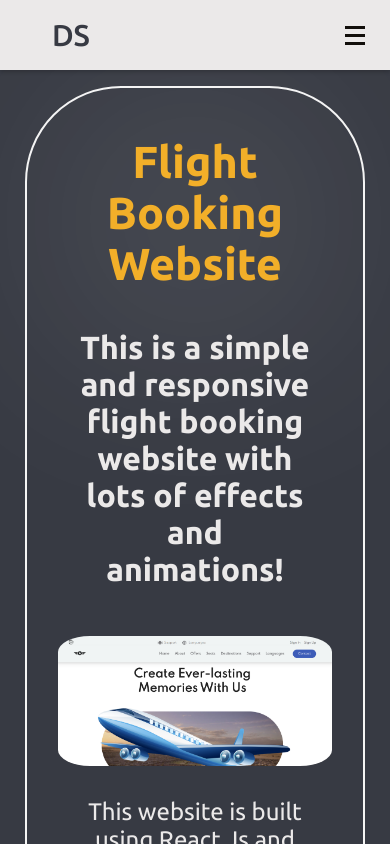
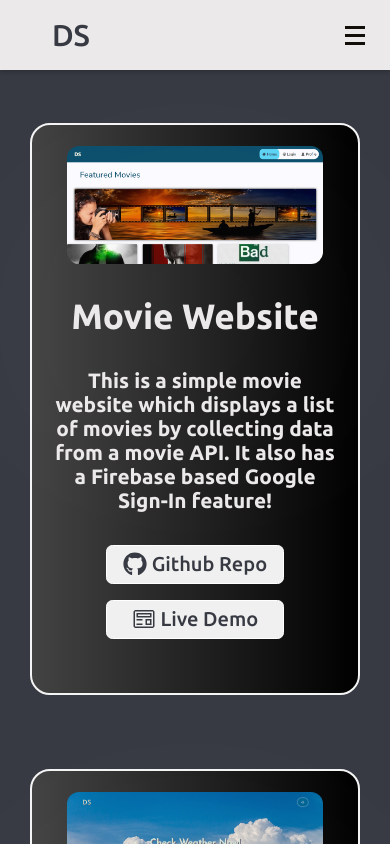
Before and after one commit to devashishsoni98/my-portfolio, a React (Create React App) app: page /projects in a window 390 px wide. Shown: the top 844 px of the page. Built offline with nearby package versions, Linux system fonts and the light colour scheme.

Commit message:
projects layout change and css changes

```diff
--- a/package.json
+++ b/package.json
@@ -14,6 +14,7 @@
     "framer-motion": "^10.16.1",
     "react": "^18.2.0",
     "react-bootstrap": "^2.8.0",
+    "react-card-slider-component": "^1.0.9",
     "react-dom": "^18.2.0",
     "react-headroom": "^3.2.1",
     "react-icons": "^4.10.1",
@@ -21,7 +22,10 @@
     "react-router-dom": "^6.15.0",
     "react-scripts": "5.0.1",
     "react-simple-typewriter": "^5.0.1",
+    "react-slick": "^0.29.0",
+    "slick-carousel": "^1.8.1",
     "styled-components": "^6.0.7",
+    "swiper": "^10.2.0",
     "web-vitals": "^2.1.4"
   },
   "scripts": {
--- a/src/App.js
+++ b/src/App.js
@@ -9,11 +9,13 @@ import Home from "./components/Home/Home";
 import MiniFunctions from "./components/MiniFunctions/minifunctions";
 import Projects from "./components/Projects/projects";
 import GoTop from "./components/Props/GoTop";
+import ScrollToTop from "./components/ScrollToTop";
 
 function App() {
   return (
     <div className="App">
       <BrowserRouter>
+      <ScrollToTop />
         <NavBar />
         <GoTop/>
         <Routes>
--- a/src/components/Contact/ContactForm.css
+++ b/src/components/Contact/ContactForm.css
@@ -58,9 +58,11 @@
   left: -13px;
 }
 
+.z{
+  z-index: 1;
+}
 form {
   padding: 2.3rem 2.2rem;
-  z-index: 1;
   overflow: hidden;
   position: relative;
 }
--- a/src/components/Contact/contact.jsx
+++ b/src/components/Contact/contact.jsx
@@ -76,7 +76,7 @@ const Contact = () => {
             <span className="circle one"></span>
             <span className="circle two"></span>
 
-            <form ref={form} onSubmit={sendEmail}>
+            <form ref={form} onSubmit={sendEmail} className="z">
               <h3 className="title">Contact Me</h3>
               <div className="input-containeer">
                 <input
--- a/src/components/MiniFunctions/second.jsx
+++ b/src/components/MiniFunctions/second.jsx
@@ -5,9 +5,7 @@ function SecondComp() {
   const [name, setName] = useState("SpiderMan");
 
   function changeHeroFun() {
-    console.log("Check test");
-
-    setName("ShaktiMaan");
+    setName(name === "SpiderMan" ? "ShaktiMaan" : "SpiderMan");
   }
 
   return (
@@ -57,6 +55,7 @@ function SecondComp() {
         <br></br>
         <div style={{ paddingBottom: "2rem" }}>
           <button
+          className="change-btn"
             style={{
               display: "block",
               marginLeft: "auto",
--- a/src/components/Projects/ProjectItem.jsx
+++ b/src/components/Projects/ProjectItem.jsx
@@ -5,63 +5,64 @@ import { VscPreview } from "react-icons/vsc";
 import { motion, useAnimation } from "framer-motion";
 import { useInView } from "react-intersection-observer";
 
-const ProjectItem = ({ project }) => {
-  const {ref, inView} = useInView({
-    threshold: 0.3
+const ProjectItem = ({ project, index, projectData }) => {
+  const { ref, inView } = useInView({
+    threshold: 0.3,
   });
   const animation = useAnimation();
 
-
   useEffect(() => {
-    if(inView){
+    if (inView) {
       animation.start({
-        opacity: 1, scale:1,
+        opacity: 1,
+        scale: 1,
         transition: {
-          duration: .25
-        }
+          duration: 0.25,
+        },
       });
     }
-    if (!inView){
-      animation.start({opacity: 0, scale: .9})
+    if (!inView) {
+      animation.start({ opacity: 0, scale: 0.6 });
     }
   }, [inView]);
 
+  const lastIndexOfArray = projectData.length - 1;
+  console.log(lastIndexOfArray);
+
   return (
     <section>
-      <motion.div ref={ref}
-      animate={animation}
-      className="p-div">
-        <h1>
-          <span className="def-col">{project.title}</span>
-        </h1>
-        <h2>{project.description}</h2>
+      <motion.div ref={ref} animate={animation} className="p-div">
         <img
           className="p-img"
           src={project.image}
           alt={`${project.title}-img`}
         />
+        <h1>{project.title}</h1>
+        <h2>{project.description}</h2>
         <p>
-          {project.details}
-          <br />
-          <br />
           <div className="b-div">
+            {project.githubLink && (
               <button>
                 <Link
                   className="git-link"
                   to={project.githubLink}
-                target="_blank"
+                  target={index <= lastIndexOfArray - 1 ? "_blank" : undefined}
                 >
                   <FaGithub className="iicon" />
                   Github Repo
                 </Link>
               </button>
+            )}
             <button>
-              <Link className="git-link" to={project.liveLink} target="_blank">
+              <Link
+                className="git-link"
+                to={project.liveLink}
+                target={index <= lastIndexOfArray - 1 ? "_blank" : undefined}
+              >
                 <VscPreview className="iicon" />
                 Live Demo
               </Link>
             </button>
-            <br />
             <br />
           </div>
         </p>
--- a/src/components/Projects/projectData.jsx
+++ b/src/components/Projects/projectData.jsx
@@ -1,14 +1,13 @@
 const projectData = [
   {
-    title: "Flight Booking Website",
+    title: "Movie Website",
     description:
-      "This is a simple and responsive flight booking website with lots of effects and animations!",
-    image: "flight.png",
+      "This is a simple movie website which displays a list of movies by collecting data from a movie API. It also has a Firebase based Google Sign-In feature!",
+    image: "moviebazaar.png",
     details:
-      "This website is built using React Js and SCSS. It consists of multiple pages with different hover effects, transitions and inputs.",
-    githubLink: "https://github.com/devashishsoni98/flight-booking-website",
-    liveLink: "https://ds-flight-app.netlify.app/",
-    liveText: "Flight Website",
+      "This website is built using React JS and CSS. I have used multiple MUI Components to make this website.",
+    githubLink: "https://github.com/devashishsoni98/moviebazaar",
+    liveLink: "https://ds-movie-app.netlify.app/",
   },
   {
     title: "Weather checking Website",
@@ -19,18 +18,16 @@ const projectData = [
       "This website is built using React Js and it collects data from the OpenWeatherMap API. It displays various information about the weather like temprature, humidity, what the area feels like and weather. It also have a toggle button which can be used to switch to a dark theme.",
     githubLink: "https://github.com/devashishsoni98/weatherApp",
     liveLink: "https://ds-weather-app.netlify.app/",
-    liveText: "Weather Website",
   },
   {
-    title: "Movie Website",
+    title: "Flight Booking Website",
     description:
-      "This is a simple movie website which displays a list of movies by collecting data from a movie API. It also has a Firebase based Google Sign-In feature!",
-    image: "moviebazaar.png",
+      "This is a simple and responsive flight booking website with lots of effects and animations!",
+    image: "flight.png",
     details:
-      "This website is built using React JS and CSS. I have used multiple MUI Components to make this website.",
-    githubLink: "https://github.com/devashishsoni98/moviebazaar",
-    liveLink: "https://ds-movie-app.netlify.app/",
-    liveText: "MovieBazaar Website",
+      "This website is built using React Js and SCSS. It consists of multiple pages with different hover effects, transitions and inputs.",
+    githubLink: "https://github.com/devashishsoni98/flight-booking-website",
+    liveLink: "https://ds-flight-app.netlify.app/",
   },
   {
     title: "FlexStart Clone Website",
@@ -40,7 +37,15 @@ const projectData = [
       "This website is built using HTML5, CSS3 and JavaScript. It consists of multiple pages with different hover effects, transitions and animations. ",
     githubLink: "https://github.com/devashishsoni98/flexstart-clone",
     liveLink: "https://ds-flexstart-clone.netlify.app/",
-    liveText: "FlexStart Website",
+  },
+  {
+    title: "Simple HTML Portfolio",
+    description: "This is a simple HTML Portfolio page!",
+    image: "portfolio.png",
+    details:
+      "This website is built using HTML5, CSS3 and JavaScript. It consists of multiple pages with different hover effects, transitions and animations. ",
+    githubLink: "",
+    liveLink: "/portfolio"
   },
 ];
 
--- a/src/components/Projects/projects.jsx
+++ b/src/components/Projects/projects.jsx
@@ -1,65 +1,44 @@
-import React , {useEffect} from "react";
+import React, { useEffect } from "react";
 import { VscPreview } from "react-icons/vsc";
 import ProjectItem from "./ProjectItem";
 import projectData from "./projectData";
-import { Link } from "react-router-dom";
-import { motion, useAnimation } from "framer-motion";
+import { easeIn, motion, useAnimation } from "framer-motion";
 import { useInView } from "react-intersection-observer";
 
 const Projects = () => {
-  const {ref, inView} = useInView({
-    threshold: 0.3
+  const { ref, inView } = useInView({
+    threshold: 0,
   });
   const animation = useAnimation();
 
-
   useEffect(() => {
-    if(inView){
+    if (inView) {
       animation.start({
-        opacity: 1, scale:1,
+        opacity: 1,
+        scale: 1,
         transition: {
-          duration: .25
-        }
+          duration: 0.25,
+        },
       });
     }
-    if (!inView){
-      animation.start({opacity: 0, scale: .9})
+    if (!inView) {
+      animation.start({ opacity: 0, scale: 0.6 });
     }
   }, [inView]);
+
   return (
     <>
       <div className="projects">
-        <div>
+        <div className="projects-container">
           {projectData.map((project, index) => (
-            <ProjectItem key={index} project={project} />
+            <ProjectItem
+              key={index}
+              project={project}
+              index={index}
+              projectData={projectData}
+            />
           ))}
         </div>
-
-        <section>
-          <motion.div ref={ref}
-          animate={animation}
-          className="p-div">
-            <h1>
-              <span className="def-col">Simple HTML Portfolio</span>
-            </h1>
-            <h2>This is a simple HTML Portfolio page!</h2>
-            <img className="p-img" src="portfolio.png" alt="portfolio-img" />
-            <p>
-              This webpage is built using{" "}
-              <span className="def-col">HTML, CSS</span> and{" "}
-              <span className="def-col">JavaScript</span>
-              <br />
-              <br />
-              <button className="s-btn">
-                <Link className="git-link" to="/portfolio">
-                  <VscPreview className="iicon" />
-                  Visit
-                </Link>
-              </button>
-            </p>
-            <br />
-          </motion.div>
-        </section>
       </div>
     </>
   );
--- a/src/index.css
+++ b/src/index.css
@@ -303,27 +303,35 @@ a.instagram {
 
 @media (max-width: 768px) {
   .content .h-con > h1 {
-    font-size: 4rem;
+    font-size: 3rem;
+    margin: 2rem 0;
   }
   .home-h2 {
-    font-size: 3rem;
+    font-size: 2.1rem;
+    margin: 2rem 0;
   }
   .home-h3 {
-    font-size: 2.4rem;
+    font-size: 2rem;
+    margin: 2rem 0;
   }
   .social-container {
     padding: 0.5rem 1rem;
-    margin: 1rem 35%;
+    margin: 2rem 35%;
   }
   a.social {
     margin: 0 0.3rem;
   }
   .social-container {
-    margin: 1rem auto;
-    margin: 1rem auto;
+    margin: 3rem auto;
   }
   a.social {
     margin: 0 0rem;
+  }
+  .cv-container {
+    margin-top: 2rem;
+  }
+  .cv-container > a {
+    font-size: 1rem !important;
   }
 }
 .minifunction {
@@ -355,6 +363,11 @@ a.instagram {
   color: #f2af29;
   text-align: center;
   font-size: 2rem;
+  transition: 0.3s ease;
+}
+
+.blog-item:hover {
+  transform: scale(0.9);
 }
 
 .blog-item > li {
@@ -369,6 +382,7 @@ a.instagram {
   width: 100px;
   height: 100px;
   font-size: 80px;
+  transition: 0.3s ease;
 }
 
 .First:hover {
@@ -383,6 +397,7 @@ a.instagram {
   width: 100px;
   height: 100px;
   font-size: 80px;
+  transition: 0.3s ease;
 }
 
 .Second:hover {
@@ -483,7 +498,20 @@ a.instagram {
   font-size: 1.5rem;
   border-radius: 0.5rem;
   border: 0;
-  padding: 0.5rem;
+  transition: 0.2s ease;
+  padding: 0.2rem;
+}
+
+.gb:hover {
+  transform: scale(0.9);
+}
+
+.change-btn {
+  transition: 0.2s ease;
+}
+
+.change-btn:hover {
+  transform: scale(0.9);
 }
 
 body {
@@ -620,34 +648,43 @@ body {
   padding: 2px 16px;
 }
 
+.projects-container {
+  display: grid;
+  grid-template-columns: 1fr 1fr;
+  gap: 2rem;
+  padding: 3rem;
+}
+
+@media (max-width: 1200px) {
+  .projects-container {
+    grid-template-columns: 1fr;
+  }
+}
 .projects {
   background-color: #373a43;
   color: #ebe9e9;
 }
 .projects .p-div {
   border: 2px solid rgb(244, 244, 244);
-  height: auto;
-  border-radius: 6rem;
-  width: 85%;
+  border-radius: 20px;
+  width: 480px;
+  height: 500px;
+  position: relative;
   box-sizing: content-box;
   transition: 0.2s ease;
+  background-image: linear-gradient(to right, #434343 0%, black 100%);
 }
 .projects .p-div:hover {
   border: 2px solid #f2af29;
-  background-color: #232529;
-  height: auto;
-  width: 85%;
-  box-sizing: content-box;
-  transform: scale(1.01);
   box-shadow: 0 0 5px #f2af29;
 }
 .projects section,
 .projects .p-div {
   display: flex;
   flex-direction: column;
-  justify-content: center;
+  justify-content: space-around;
   align-items: center;
-  padding: 1rem;
+  padding: 1.3rem;
   display: flex;
 }
 .projects section .iicon,
@@ -655,6 +692,11 @@ body {
   font-size: 1.5rem;
   margin-right: 0.3rem;
   vertical-align: sub;
+}
+.projects section .b-div,
+.projects .p-div .b-div {
+  display: flex;
+  justify-content: center;
 }
 .projects section .b-div > button,
 .projects section .s-btn,
@@ -666,13 +708,10 @@ body {
   color: #212529;
   cursor: pointer;
   display: inline-block;
-  font-size: 1rem;
-  font-weight: 400;
-  line-height: 1.5;
-  padding: 0.375rem 0.75rem;
-  margin: 0 3rem;
+  padding: 0.5rem;
   text-align: center;
   text-decoration: none;
+  margin: 0.5rem 1rem;
   transition: 0.25s ease;
   -webkit-user-select: none;
   -moz-user-select: none;
@@ -683,7 +722,7 @@ body {
 .projects section .s-btn:hover,
 .projects .p-div .b-div > button:hover,
 .projects .p-div .s-btn:hover {
-  transform: scale(1.2);
+  transform: scale(1.1);
   background-color: #373a43;
   box-shadow: 0 0 5px white;
 }
@@ -694,55 +733,35 @@ body {
   color: #ebe9e9;
   border: #ebe9e9;
 }
-.projects section hr,
-.projects .p-div hr {
-  width: 100%;
-  margin-top: 3rem;
-  border: none;
-  border-top: 2px solid #ebe9e9;
-}
 .projects section h1,
 .projects .p-div h1 {
   padding: 0;
   color: #ebe9e9;
   text-align: center;
-  display: -webkit-inline-box;
-  font-size: 2.8rem;
-  margin: 2rem 0 2rem 0;
+  font-size: 2.2rem;
   filter: drop-shadow(0rem 0rem 8rem rgb(255, 255, 255));
-  border-radius: 0.6rem;
   font-family: "Ubuntu", sans-serif;
-  padding-bottom: 0.5rem;
-  overflow-wrap: break-word;
 }
 .projects section h2,
 .projects .p-div h2 {
-  font-size: 2rem;
-  margin: 2rem;
-  text-align: -webkit-center;
+  font-size: 1.3rem;
+  text-align: center;
   font-family: "Ubuntu", sans-serif;
 }
 .projects section p,
 .projects .p-div p {
-  font-size: 1.5rem;
-  margin-top: 1rem;
-  margin-left: 10%;
-  margin-right: 10%;
-  padding: 0;
-  width: 80%;
+  font-size: 1rem;
+  width: 90%;
   color: #ebe9e9;
   text-align: center;
 }
 .projects section .p-img,
 .projects .p-div .p-img {
-  width: 65%;
-  display: block;
-  margin-left: auto;
-  margin-right: auto;
-  border-radius: 2rem;
+  width: 90%;
+  position: relative;
   cursor: pointer;
+  border-radius: 12px;
   transition: 0.3s ease;
-  padding: 1rem 0;
 }
 .projects section .p-img:hover,
 .projects .p-div .p-img:hover {
@@ -755,26 +774,39 @@ body {
 }
 
 @media (max-width: 768px) {
-  .projects section .p-img,
-  .projects .p-div .p-img {
-    width: 90%;
+  .projects-container {
+    padding: 2rem;
+    justify-content: center;
   }
-  .projects section h2,
-  .projects .p-div h2 {
-    margin-top: 0;
+  .p-div {
+    width: 100% !important;
+    height: auto !important;
+  }
+  .projects .p-div {
+    gap: 1rem;
+    display: flex;
+    flex-direction: column;
+    justify-content: space-around;
+    align-items: center;
+  }
+  .projects .p-div h1,
+  .projects .p-div h2,
+  .projects .p-div img {
+    margin-bottom: 1rem;
+  }
+  .projects .p-div .b-div {
+    justify-content: space-around;
+    display: grid;
+    gap: 1rem;
   }
   .projects .p-div .b-div > button,
   .s-btn {
     font-size: 1rem;
     font-weight: 400;
     padding: 0.4rem 1rem;
-    margin-bottom: 1rem;
+    margin: 0;
     text-decoration: none;
     transition: 0.25s ease;
-    white-space: nowrap;
-  }
-  .projects .p-div .b-div {
-    justify-content: center;
-    display: grid;
+    white-space: normal;
   }
 }/*# sourceMappingURL=index.css.map */
--- a/src/index.scss
+++ b/src/index.scss
@@ -297,20 +297,23 @@ a.instagram {
 
 @media (max-width: 768px) {
   .content .h-con > h1 {
-    font-size: 4rem;
+    font-size: 3rem;
+    margin: 2rem 0;
   }
 
   .home-h2 {
-    font-size: 3rem;
+    font-size: 2.1rem;
+    margin: 2rem 0;
   }
 
   .home-h3 {
-    font-size: 2.4rem;
+    font-size: 2rem;
+    margin: 2rem 0;
   }
 
   .social-container {
     padding: 0.5rem 1rem;
-    margin: 1rem 35%;
+    margin: 2rem 35%;
   }
 
   a.social {
@@ -318,12 +321,17 @@ a.instagram {
   }
 
   .social-container {
-    margin: 1rem auto;
-    margin: 1rem auto;
+    margin: 3rem auto;
   }
 
   a.social {
     margin: 0 0rem;
+  }
+  .cv-container{
+    margin-top: 2rem;
+  }
+  .cv-container>a{
+    font-size: 1rem !important;
   }
 }
 
@@ -359,6 +367,10 @@ a.instagram {
   color: #f2af29;
   text-align: center;
   font-size: 2rem;
+  transition: .3s ease;
+}
+.blog-item:hover{
+  transform: scale(.9);
 }
 
 .blog-item > li {
@@ -377,6 +389,7 @@ a.instagram {
   width: 100px;
   height: 100px;
   font-size: 80px;
+  transition: .3s ease;
 }
 .First:hover {
   border: 2px solid cyan;
@@ -389,6 +402,7 @@ a.instagram {
   width: 100px;
   height: 100px;
   font-size: 80px;
+  transition: .3s ease;
 }
 .Second:hover {
   border: 2px solid cyan;
@@ -484,10 +498,23 @@ a.instagram {
   font-size: 1.5rem;
   border-radius: 0.5rem;
   border: 0;
-  padding: 0.5rem;
+  transition: .2s ease;
+  padding: 0.2rem;
+}
+.gb:hover{
+  transform: scale(.9);
 }
 
 //SINGLE POST SECTION END ========================================================>
+
+//SECOND SECTION END ========================================================>
+.change-btn{
+  transition: .2s ease;
+}
+.change-btn:hover{
+  transform: scale(.9);
+}
+//SECOND SECTION END ========================================================>
 
 //NAVBAR SECTION ========================================================>
 //NAVBAR SECTION END ========================================================>
@@ -630,28 +657,39 @@ body {
 .container {
   padding: 2px 16px;
 }
-//CHILD PROP SECTION END  ========================================================>
+//CHILD PROP SECTION END  ========================================================>x
 
 //PROJECTS SECTION  ========================================================>
+.projects-container {
+  display: grid;
+  grid-template-columns: 1fr 1fr;
+  gap: 2rem;
+  padding: 3rem;
+}
+
+@media (max-width: 1200px) {
+  .projects-container {
+    grid-template-columns: 1fr;
+  }
+}
+
 .projects {
   background-color: #373a43;
   color: #ebe9e9;
 
   .p-div {
     border: 2px solid rgb(244, 244, 244);
-    height: auto;
-    border-radius: 6rem;
-    width: 85%;
+    border-radius: 20px;
+    width: 480px;
+    height: 500px;
+    position: relative;
     box-sizing: content-box;
     transition: 0.2s ease;
+    background-image: linear-gradient(to right, #434343 0%, black 100%);
   }
+
   .p-div:hover {
     border: 2px solid #f2af29;
-    background-color: #232529;
-    height: auto;
-    width: 85%;
-    box-sizing: content-box;
-    transform: scale(1.01);
     box-shadow: 0 0 5px #f2af29;
   }
 
@@ -659,15 +697,20 @@ body {
   .p-div {
     display: flex;
     flex-direction: column;
-    justify-content: center;
+    justify-content: space-around;
     align-items: center;
-    padding: 1rem;
+    padding: 1.3rem;
     display: flex;
 
     .iicon {
       font-size: 1.5rem;
       margin-right: 0.3rem;
       vertical-align: sub;
+    }
+
+    .b-div {
+      display: flex;
+      justify-content: center;
     }
 
     .b-div > button,
@@ -678,13 +721,10 @@ body {
       color: #212529;
       cursor: pointer;
       display: inline-block;
-      font-size: 1rem;
-      font-weight: 400;
-      line-height: 1.5;
-      padding: 0.375rem 0.75rem;
-      margin: 0 3rem;
+      padding: 0.5rem;
       text-align: center;
       text-decoration: none;
+      margin: 0.5rem 1rem;
       transition: 0.25s ease;
       -webkit-user-select: none;
       -ms-user-select: none;
@@ -694,7 +734,7 @@ body {
 
     .b-div > button:hover,
     .s-btn:hover {
-      transform: scale(1.2);
+      transform: scale(1.1);
       background-color: #373a43;
       box-shadow: 0 0 5px white;
       .git-link {
@@ -703,59 +743,39 @@ body {
       }
     }
 
-    hr {
-      width: 100%;
-      margin-top: 3rem;
-      border: none;
-      border-top: 2px solid #ebe9e9;
-    }
-
     h1 {
       padding: 0;
       color: #ebe9e9;
       text-align: center;
-      display: -webkit-inline-box;
-      font-size: 2.8rem;
-      margin: 2rem 0 2rem 0;
+      font-size: 2.2rem;
       filter: drop-shadow(0rem 0rem 8rem rgb(255, 255, 255));
-      // outline: 2px solid #ebe9e9;
-      // border-bottom: 6px solid #ebe9e9;
-      border-radius: 0.6rem;
       font-family: "Ubuntu", sans-serif;
-      padding-bottom: 0.5rem;
-      overflow-wrap: break-word;
     }
 
     h2 {
-      font-size: 2rem;
-      margin: 2rem;
-      text-align: -webkit-center;
+      font-size: 1.3rem;
+      text-align: center;
       font-family: "Ubuntu", sans-serif;
     }
 
     p {
-      font-size: 1.5rem;
-      margin-top: 1rem;
-      margin-left: 10%;
-      margin-right: 10%;
-      padding: 0;
-      width: 80%;
+      font-size: 1rem;
+      width: 90%;
       color: #ebe9e9;
       text-align: center;
     }
+
     .p-img {
-      width: 65%;
-      display: block;
-      margin-left: auto;
-      margin-right: auto;
-      border-radius: 2rem;
+      width: 90%;
+      position: relative;
       cursor: pointer;
+      border-radius: 12px;
       transition: 0.3s ease;
-      padding: 1rem 0;
       &:hover {
         transform: scale(1.1);
       }
     }
+
     .git-link {
       color: #373a43;
       text-decoration: none;
@@ -764,14 +784,34 @@ body {
 }
 
 @media (max-width: 768px) {
-  .projects section .p-img,
-  .projects .p-div .p-img {
-    width: 90%;
+  .projects-container {
+    padding: 2rem;
+    justify-content: center;
   }
 
-  .projects section h2,
-  .projects .p-div h2 {
-    margin-top: 0;
+  .p-div {
+    width: 100% !important;
+    height: auto !important;
+  }
+
+  .projects .p-div {
+    gap: 1rem;
+    display: flex;
+    flex-direction: column;
+    justify-content: space-around;
+    align-items: center;
+  }
+
+  .projects .p-div h1,
+  .projects .p-div h2,
+  .projects .p-div img {
+    margin-bottom: 1rem;
+  }
+
+  .projects .p-div .b-div {
+    justify-content: space-around;
+    display: grid;
+    gap: 1rem;
   }
 
   .projects .p-div .b-div > button,
@@ -779,14 +819,10 @@ body {
     font-size: 1rem;
     font-weight: 400;
     padding: 0.4rem 1rem;
-    margin-bottom: 1rem;
+    margin: 0;
     text-decoration: none;
     transition: 0.25s ease;
-    white-space: nowrap;
-  }
-  .projects .p-div .b-div {
-    justify-content: center;
-    display: grid;
+    white-space: normal;
   }
 }
 
```
Also changed, not shown: src/components/ScrollToTop.js (added, +14 -0 lines), 2 other files (tests, documents, lock files or other folders). Lines whose indentation alone changed are shown as unchanged.
